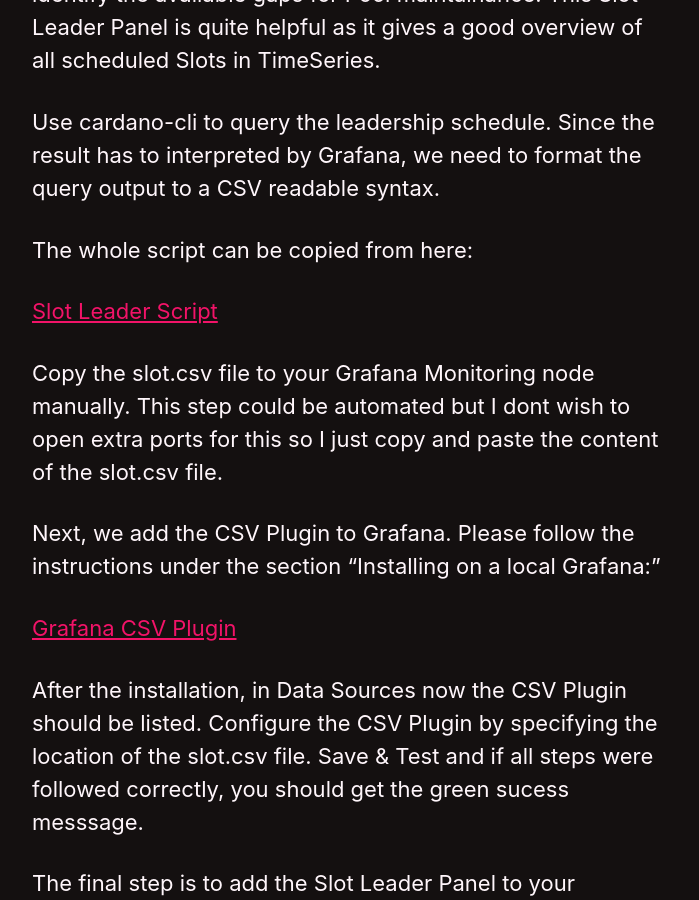
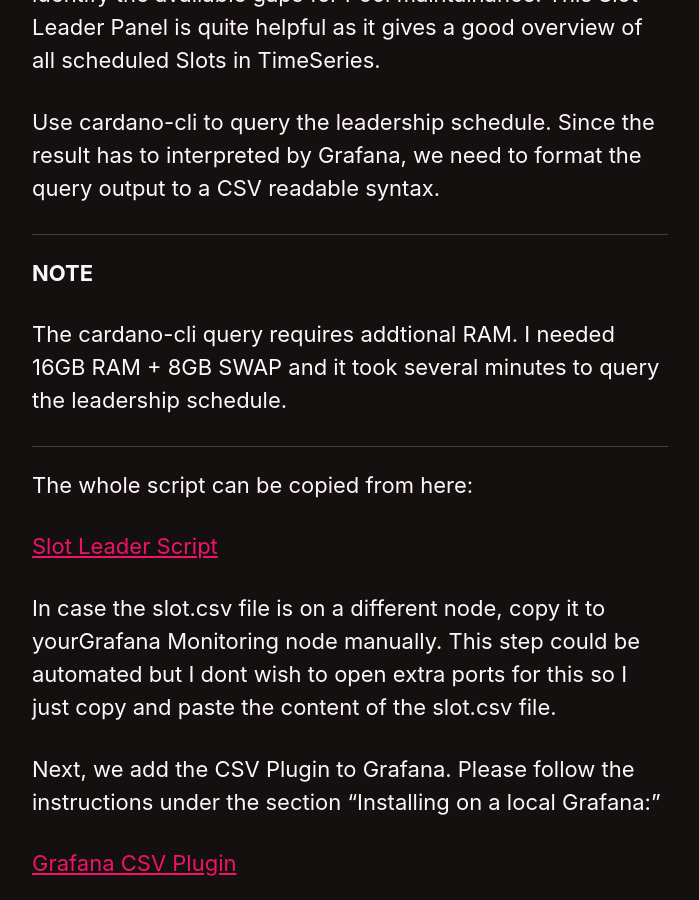
Before and after one commit to sanskys/sanskys.github.io, a Jekyll site: the page built from _pages/grafana.md, in a window 1280 px wide and 900 px high, scrolled down 16651 px. Shown: the whole window, without its empty margins (290-989 px from the left). Built offline with Jekyll 4.4.1, drawn with Linux system fonts in a browser that asks for light colours; cached includes are drawn as plain includes.

Commit message:
Update grafana.md

```diff
--- a/_pages/grafana.md
+++ b/_pages/grafana.md
@@ -503,13 +503,21 @@
 
 Use cardano-cli to query the leadership schedule. Since the result has to interpreted by Grafana, we need to format the query output to a CSV readable syntax.
 
+---
+**NOTE**
+
+The cardano-cli query requires addtional RAM. I needed 16GB RAM + 8GB SWAP and it took several minutes to query the leadership schedule.
+
+
+---
+
 The whole script can be copied from here:
 
 [Slot Leader Script](https://github.com/sanskys/SNSKY/blob/main/SlotLeader/script.sh)
 
 
 
-Copy the slot.csv file to your Grafana Monitoring node manually. This step could be automated but I dont wish to open extra ports for this so I just copy and paste the content of the slot.csv file.
+In case the slot.csv file is on a different node, copy it to yourGrafana Monitoring node manually. This step could be automated but I dont wish to open extra ports for this so I just copy and paste the content of the slot.csv file.
 
 
 
```
